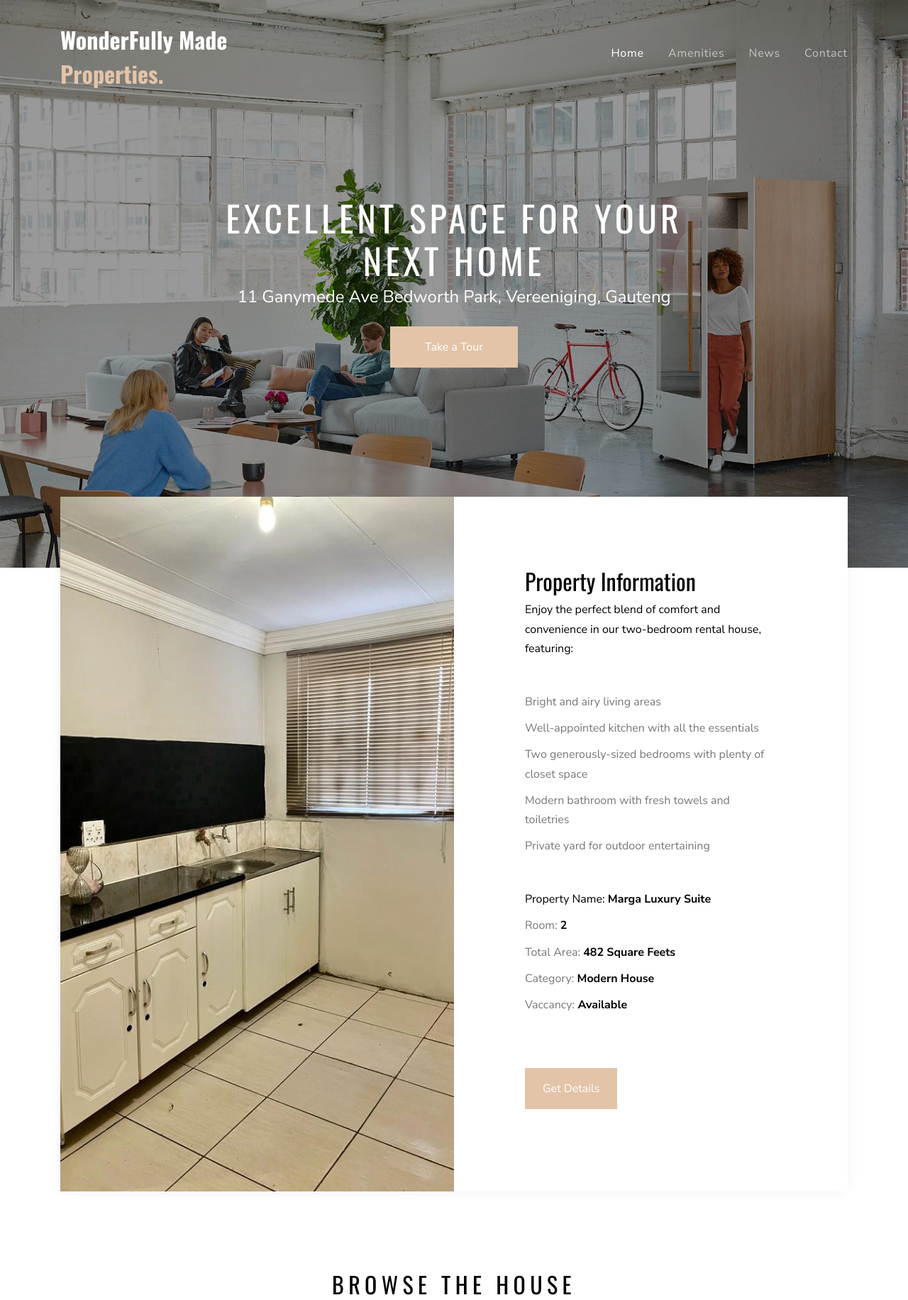
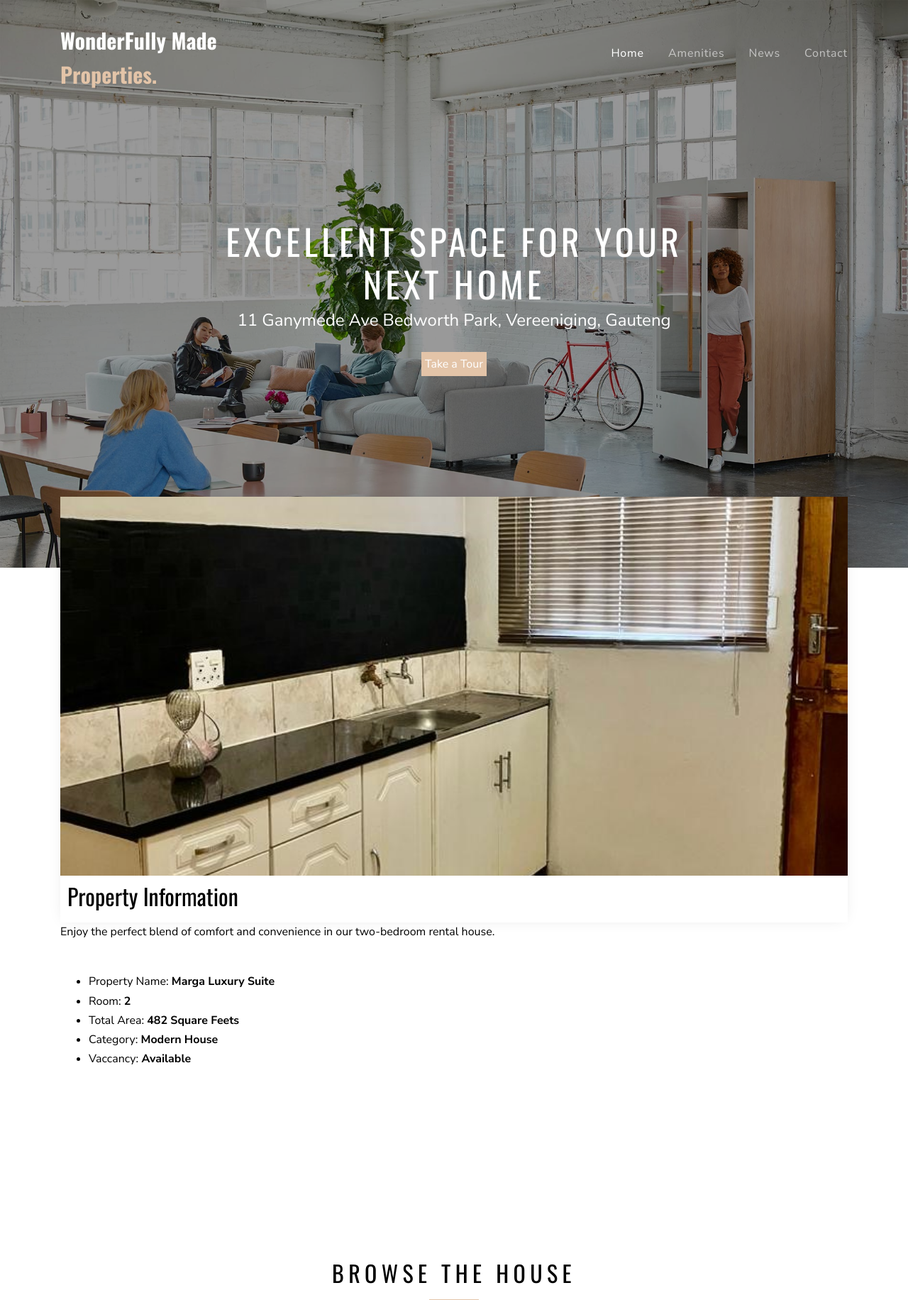
Before and after one commit to Matidza/WMade, a Django app: page / in a window 1280 px wide. Shown: the top 1832 px of the page at 71% size. Run offline with Django 5.2, Linux system fonts and the light colour scheme; some libraries are stand-ins or nearby versions.

Commit message:
Property Info fixed

```diff
--- a/base/templates/index.html
+++ b/base/templates/index.html
@@ -10,6 +10,13 @@
     <link rel="stylesheet" href="https://fonts.googleapis.com/css?family=Nunito+Sans:200,300,400,700,900|Oswald:400,700">
     <link rel="stylesheet" href="{% static 'css/bootstrap.min.css' %}">
     <link rel="stylesheet" href="{% static 'css/style.css' %}">
+    <style>
+    @media (max-width: 512px) and (max-height: 568px) {
+      h1.mb-1 {
+        font-size: 30px !important;
+      }
+    }
+  </style>
 
   </head>
   <body>
@@ -19,7 +26,7 @@
               <div class="row align-items-center">
                   <div class="col-8 col-md-8 col-lg-4">
                       <h1 class="mb-0">
-                          <a href="{% url 'index' %}" class="text-white h2 mb-0">
+                          <a href="{% url 'index' %}" class="text-white h2 mb-0" style="font-size: 30px;">
                               <strong>
                                   WonderFully Made
                                   <span class="text-primary">
@@ -87,12 +94,12 @@
               <div class="row align-items-center justify-content-center">
                   <div class="col-md-8 text-center" data-aos="fade-up" data-aos-delay="400">
                       <br><br>
-                      <h1 class="mb-1" style="font-size: 50px; margin-top: -45px;">
+                      <h1 class="mb-1" style="font-size: 50px;">
                           Excellent Space For Your Next Home
                       </h1>
                       <p class="mb-4">11 Ganymede Ave Bedworth Park, Vereeniging, Gauteng</p>
                       <p>
-                          <a href="#features" class="btn btn-primary px-5 py-3 me-sm-3"
+                          <a href="#features" class="btn btn-primary px-1 py-1 me-sm-3"
                               onclick="event.preventDefault(); document.querySelector('#features').
                               scrollIntoView({ behavior: 'smooth' });">
                               Take a Tour
@@ -103,25 +110,30 @@
           </div>
       </div>
 
+
+      {% load static %}
       <div class="container" id="features">
-        <div class="featured-property-half d-flex">
-          <div class="image" style="background-image: url({% static 'images/base.jpeg' %})"></div>
-          <div class="text">
+        <div class="featured-property-half d-flex flex-column" style="height: 600px;"> <!-- Increased height to 600px -->
+          <!-- Image Section -->
+          <div
+            class="image"
+            style="background-image: url({% static 'images/base.jpeg' %});
+                  background-size: cover;
+                  background-position: center;
+                  height: 100%; /* Set image height to 70% of parent */
+                  width: 100%;">
+          </div>
 
+          <!-- Text Section -->
+          <div class="text" style="flex: 1; padding: 10px;">
             <h2>Property Information</h2>
-            <p class="mb-5">
-              Enjoy the perfect blend of comfort
-              and convenience in our two-bedroom
-              rental house, featuring:
-            </p>
-            <ul class=" mb-5">
-                <li>Bright and airy living areas</li>
-                <li>Well-appointed kitchen with all the essentials</li>
-                <li>Two generously-sized bedrooms with plenty of closet space</li>
-                <li>Modern bathroom with fresh towels and toiletries</li>
-                <li>Private yard for outdoor entertaining</li>
-              </ul>
 
+
+          </div>
+        </div>
+
+        <p>Enjoy the perfect blend of comfort and convenience in our two-bedroom rental house.</p>
+        <br>
         <ul class="property-list-details mb-5">
           <li class="text-black">Property Name: <strong class="text-black">Marga Luxury Suite</strong></li>
           <li>Room: <strong>2</strong></li>
@@ -130,15 +142,12 @@
           <li>Vaccancy:<strong> Available</strong></li>
         </ul>
         <br>
-            <p>
-              <a href="#feature" class="btn btn-primary px-4 py-3" onclick="event.preventDefault(); document.querySelector('#feature').scrollIntoView({ behavior: 'smooth' });">
-                Get Details
-              </a>
-            </p>
-          </div>
-        </div>
       </div>
 
+
+
+
+<br><br><br>
       <div class="site-section">
         <div class="container" id="feature">
           <div class="row">
@@ -151,7 +160,7 @@
           </div>
           <div class="row" >
             <div class="col-md-6 col-lg-3" data-aos="fade-up" data-aos-delay="100">
-              <a href="{% static 'images/base.jpeg' %}" class="unit-9" style="max-width: 400px; max-height: 400px;">
+              <a href="{% static 'images/base2.jpeg' %}" class="unit-9" style="max-width: 400px; max-height: 400px;">
                 <div class="image" style="background-image: url({% static 'images/base.jpeg' %});"></div>
                 <div class="unit-9-content">
                   <h2>Kitchen</h2>
```
Also changed, not shown: WMade/settings.py (+4 -4 lines). Lines whose indentation alone changed are shown as unchanged.
